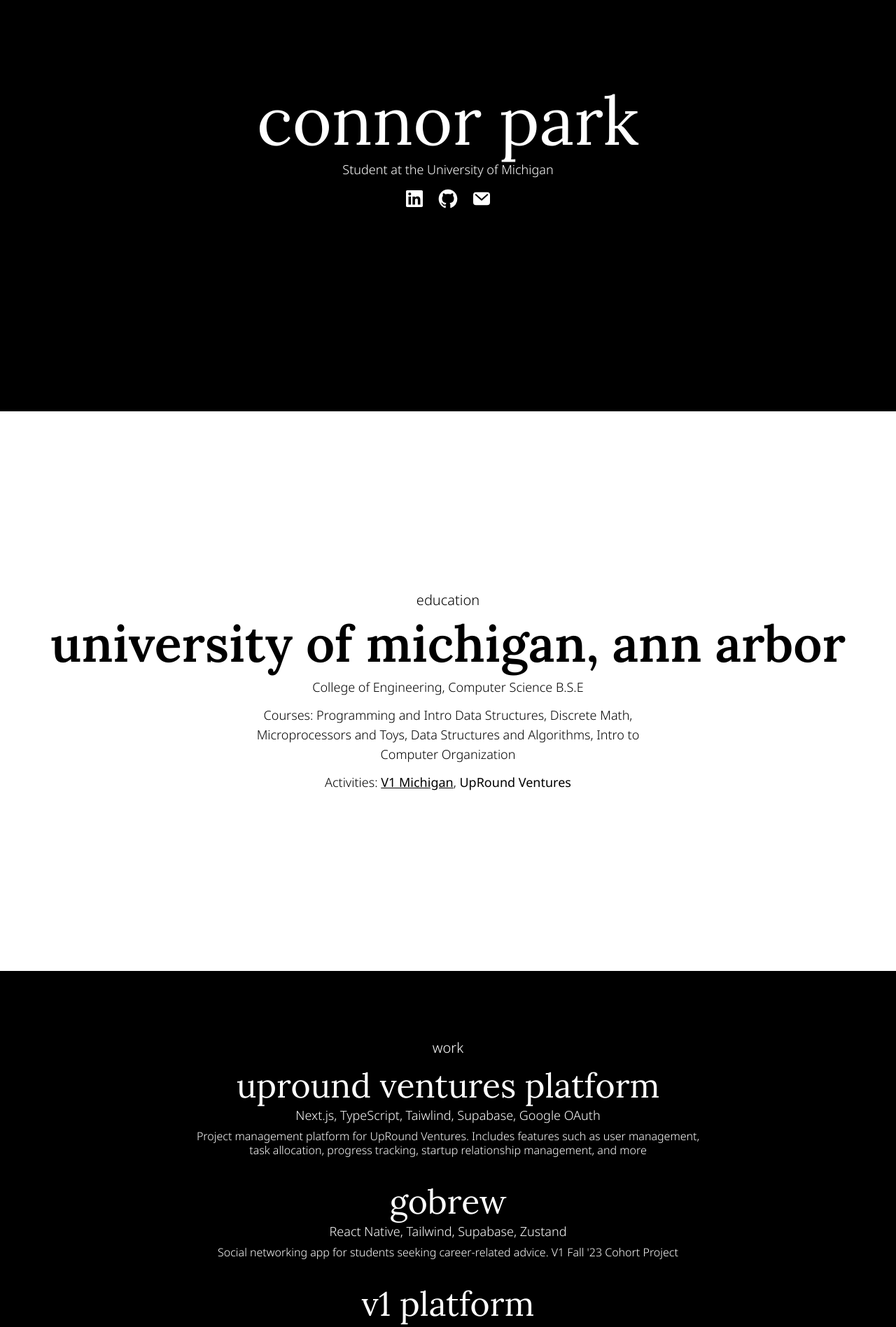
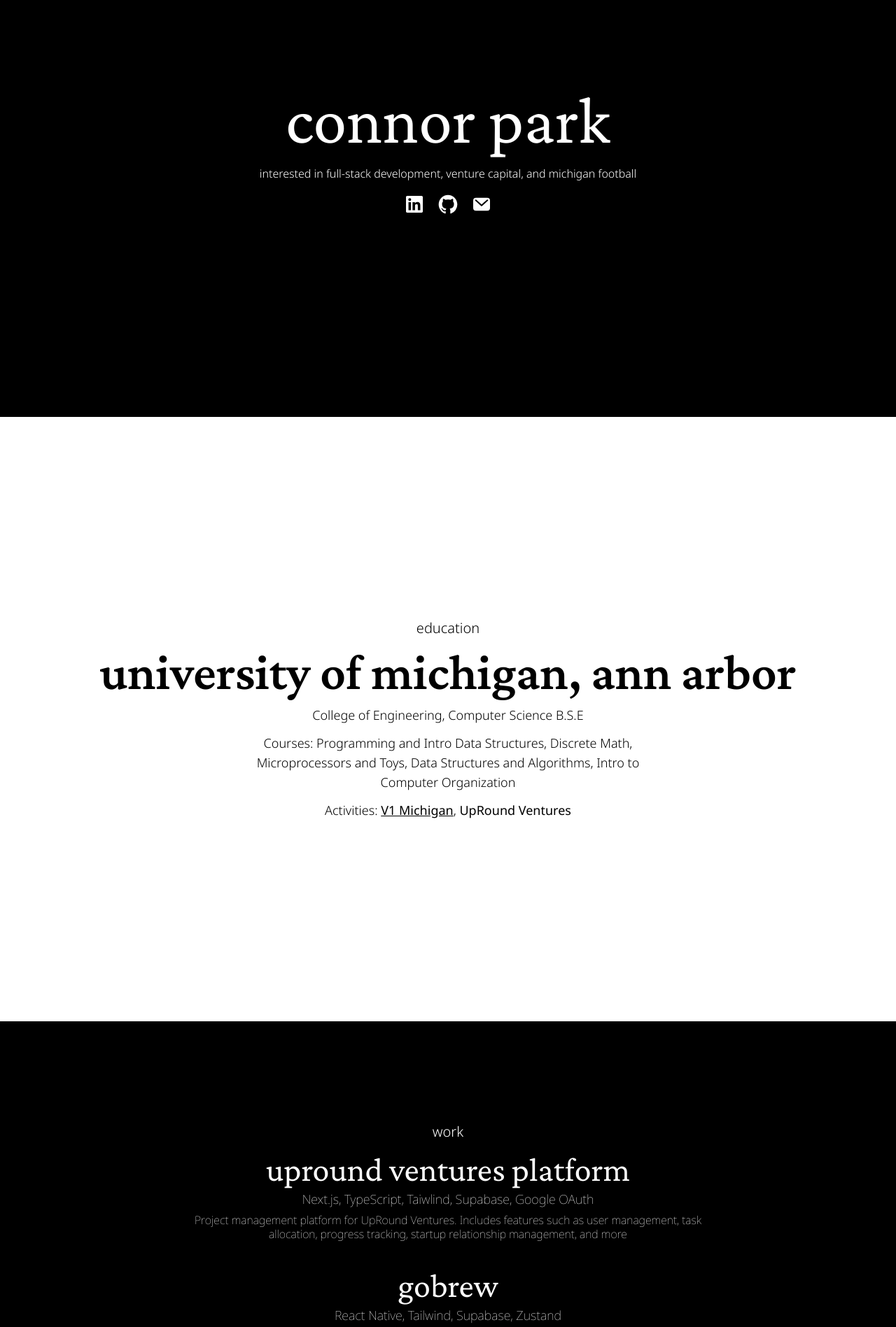
Before and after one commit to connorpark24/old-portfolio, a React (Vite) app: page / in a window 1280 px wide. Shown: the part 260-2157 px from the top of the page at 70% size. Built offline with nearby package versions, Linux system fonts and the light colour scheme.

Commit message:
add footer

```diff
--- a/src/App.tsx
+++ b/src/App.tsx
@@ -4,6 +4,7 @@
 import About from "./components/About.tsx";
 import Work from "./components/Work.tsx";
 import BlogPreview from "./components/BlogPreview.tsx";
+import Footer from "./components/Footer.tsx";
 
 const App = () => {
   return (
@@ -14,6 +15,7 @@
         <About />
         <Work />
         <BlogPreview />
+        <Footer />
       </div>
     </BrowserRouter>
   );
--- a/src/components/About.tsx
+++ b/src/components/About.tsx
@@ -22,14 +22,14 @@
 
   return (
     <section
-      className="lg:scroll-mt-48 px-12 md:px-16  bg-white py-64"
+      className="lg:scroll-mt-48 px-12 md:px-16 bg-white py-72"
       id="about"
     >
       <div className="my-auto flex flex-col gap-y-3 items-center">
         <h1 className="lg:text-xl text-lg text-black font-noto-sans font-light">
           education
         </h1>
-        <p className="text-black lg:text-7xl md:text-6xl text-5xl font-karma font-semibold">
+        <p className="text-black lg:text-7xl md:text-6xl text-5xl font-karma font-semibold text-center">
           university of michigan, ann arbor
         </p>
         <p className="lg:text-lg text-md  text-black font-noto-sans font-light">
--- a/src/components/BlogPreview.tsx
+++ b/src/components/BlogPreview.tsx
@@ -7,7 +7,7 @@
       <h1 className="lg:text-xl text-lg mb-4 font-light font-noto-sans">
         blog
       </h1>
-      <div className="font-noto-sans font-light py-36">coming soon...</div>
+      <div className="font-noto-sans font-light py-60">coming soon...</div>
       {/* <div className="grid grid-cols-3 gap-12 w-3/4">
         <div className="border-2 rounded-xl h-48">coming soon...</div>
       </div> */}
--- /dev/null
+++ b/src/components/Footer.tsx
@@ -0,0 +1,16 @@
+const Footer = () => {
+  const currentYear = new Date().getFullYear();
+
+  return (
+    <section
+      id="contact"
+      className="flex flex-col py-12 lg:py-28 items-center bg-primary"
+    >
+      <p className="text-center text-white font-light font-noto-sans">
+        &copy; {currentYear} Connor Park. All Rights Reserved.
+      </p>
+    </section>
+  );
+};
+
+export default Footer;
--- a/src/components/Home.tsx
+++ b/src/components/Home.tsx
@@ -28,11 +28,12 @@
       id="home"
     >
       <div className="flex flex-col my-auto items-center w-full">
-        <h1 className="text-white lg:text-8xl md:text-6xl text-5xl font-karma mb-2">
+        <h1 className="text-white lg:text-8xl md:text-6xl text-5xl font-karma mb-4">
           connor park
         </h1>
-        <p className="lg:text-lg text-base text-white font-light font-noto-sans mb-3">
-          Student at the University of Michigan
+        <p className="text-base text-white font-light font-noto-sans mb-4">
+          interested in full-stack development, venture capital, and michigan
+          football
         </p>
         <div className="flex flex-row gap-4">
           <a href="https://www.linkedin.com/connorpark24">
--- a/src/components/Work.tsx
+++ b/src/components/Work.tsx
@@ -34,7 +34,7 @@
 
   return (
     <section
-      className="lg:scroll-mt-40 px-8 md:px-16 lg:px-24 py-12 lg:py-24 items-center bg-primary"
+      className="lg:scroll-mt-40 px-8 md:px-16 lg:px-24 py-12 lg:py-36 items-center bg-primary"
       id="projects"
     >
       <div className="my-auto flex flex-col items-center">
@@ -47,10 +47,10 @@
               <p className="text-white lg:text-5xl md:text-3xl text-2xl font-karma mb-1">
                 {project.name}
               </p>
-              <p className="text-white text-lg mb-1.5 font-noto-sans font-light">
+              <p className="text-white text-lg mb-1.5 font-noto-sans font-thin">
                 {project.tech}
               </p>
-              <p className="text-white leading-5 font-noto-sans font-light text-center">
+              <p className="text-white leading-5 font-noto-sans font-thin text-center">
                 {project.description}
               </p>
             </div>
--- a/src/index.css
+++ b/src/index.css
@@ -1,5 +1,6 @@
 @import url('https://fonts.googleapis.com/css2?family=Karma:wght@300;400;500;600;700&family=Noto+Sans:ital,wght@0,100..900;1,100..900&display=swap');
 @import url('https://fonts.googleapis.com/css2?family=Lora:ital,wght@0,100..900;1,100..900&display=swap');
+@import url('https://fonts.googleapis.com/css2?family=Crimson+Pro:ital,wght@0,200..900;1,200..900&display=swap');
 @tailwind base;
 @tailwind components;
 @tailwind utilities;
--- a/tailwind.config.js
+++ b/tailwind.config.js
@@ -9,7 +9,7 @@
       },
       fontFamily: {
         'noto-sans': ['"Noto Sans"', 'sans-serif'],
-        'karma': ['"Lora"', 'serif']
+        'karma': ['"Crimson Pro"', 'serif']
       }
     },
   },
```
